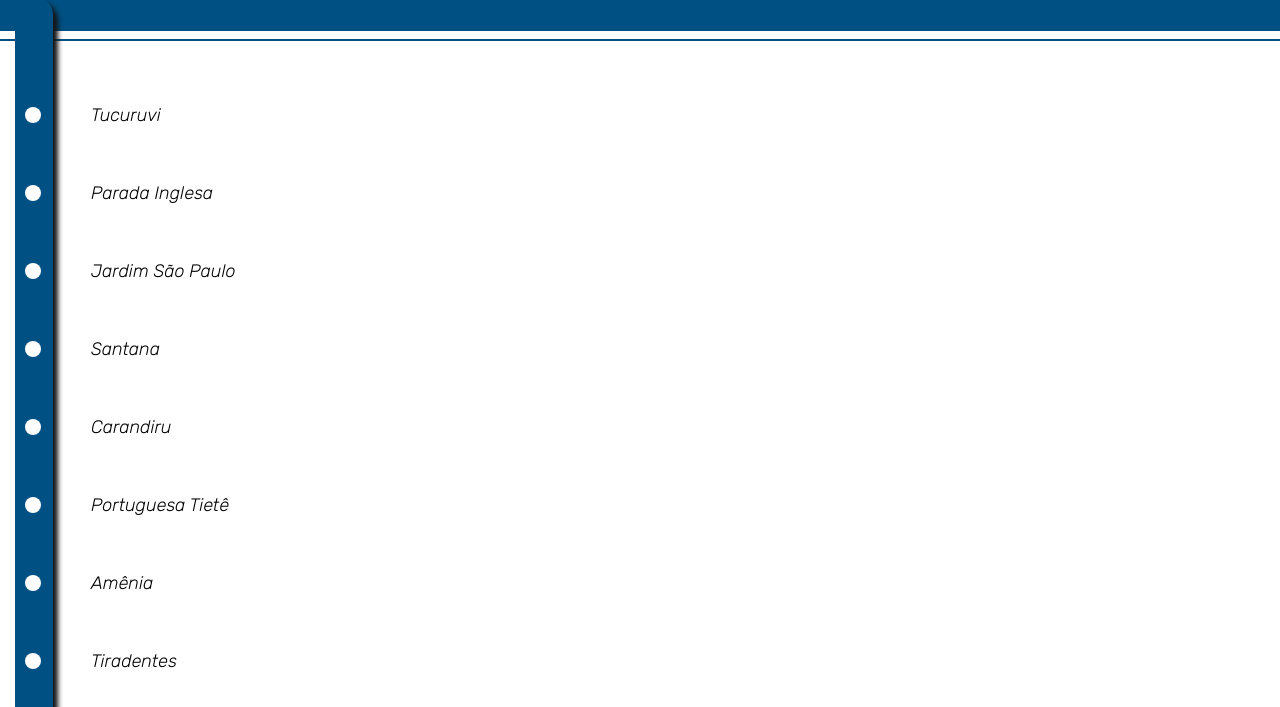
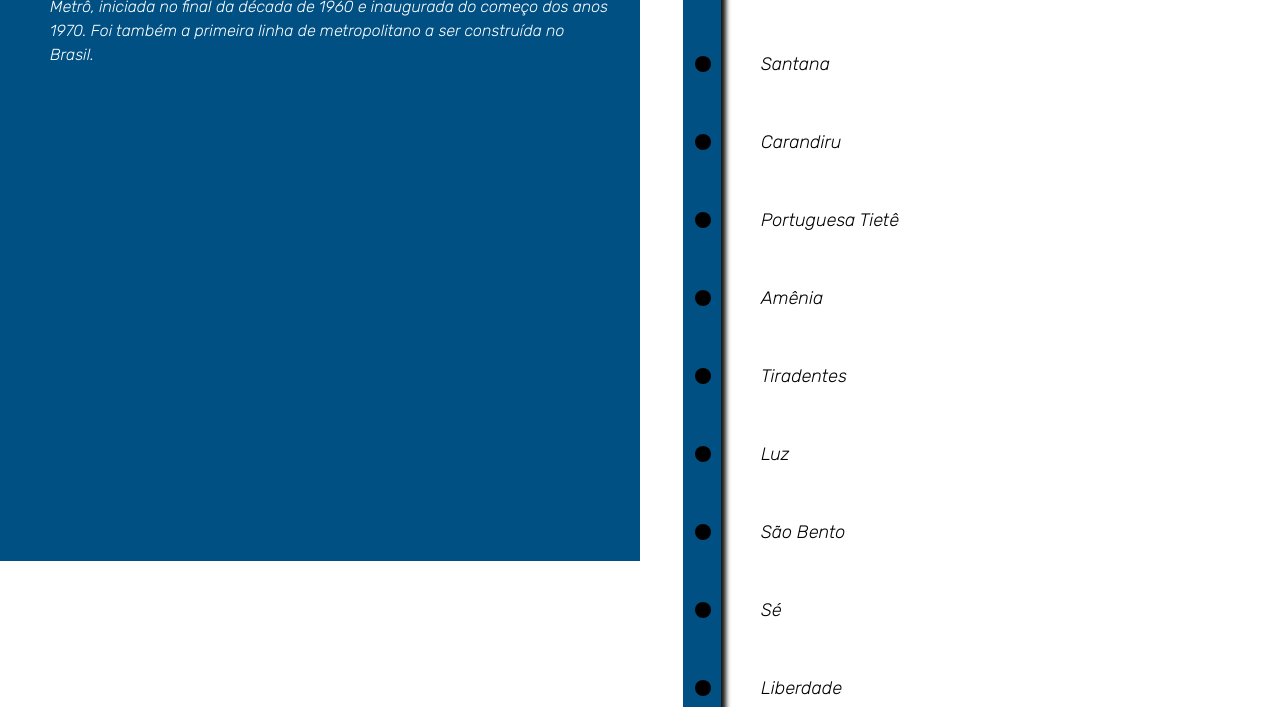
Before and after one commit to RaissaMariaB/site-metro-responsivo, a plain HTML site: page linha-azul.html in a window 1280 px wide. Shown: the part 239-946 px from the top of the page. Drawn offline with Linux system fonts and the light colour scheme.

Commit message:
adiciona responsivo para layout em 960px

```diff
--- a/css/linha-azul.css
+++ b/css/linha-azul.css
@@ -81,7 +81,7 @@ body{
 .background-linhas{
     background-color: rgb(0, 80, 131);
     width: 38px;
-    height: 320vh;
+    height: 340vh;
     border-radius: 30px;
     margin-left: 15px;
     margin-top: -60px;
@@ -90,8 +90,49 @@ body{
 
 /* Media Queries */
 
-@media (max-width: 768px) {
-    .conteiner {
+@media (min-width: 960px){
+
+    .body{
+        overflow-y: scroll;
+
+    }
+
+    .conteiner{
         display: flex;
+        justify-content: space-between;
     }
+
+    .topo {
+        background-color: rgb(0, 80, 131);
+        width: 50vw;
+        height: 100vh;
+        position: fixed;
+        padding: 40px 30px 0 50px;
+
+    }
+
+    .linha{
+        display: none;
+    }
+
+    .bottom{
+        width: 50vw;
+        padding: 40px 40px 40px 55px;
+        position: absolute;
+        right: 0;
+    }
+
+    .background-linhas{
+        position: absolute;
+        display: flex;
+        z-index: -100;
+        justify-content: center;
+        margin-top: 14px;
+        top: 0;
+        left: 28px;
+    }
+    .linhas__bullet{
+        background-color: black;
+    }
+
 }
--- a/linha-azul.html
+++ b/linha-azul.html
@@ -128,9 +128,9 @@
                 <div class="linhas__bullet"></div>
                 <p class="linhas__estacao"> Jabaquara</p>
             </div>
+        <div class="background-linhas"></div>
 
         </section>
-        <div class="background-linhas"></div>
     </main>
 </body>
 </html>
```
